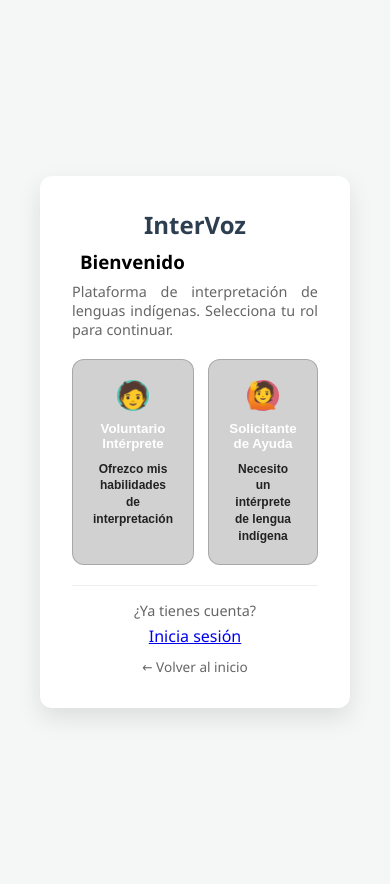
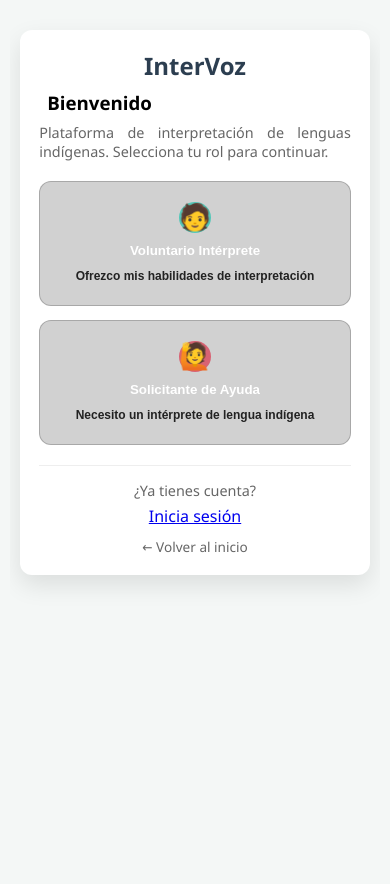
Before and after one commit to Juanbg988/intervoz, a PHP site: page /registroOpciones.html in a window 390 px wide. After the commit the page ends 585 px from the top, so only its background shows below. Run offline with PHP 8.4, Linux system fonts and the light colour scheme.

Commit message:
style modified

```diff
--- a/assets/css/style.css
+++ b/assets/css/style.css
@@ -559,3 +559,135 @@ LENGUAS
     font-weight: 700;
     font-size: 18px;
 }
+
+/* =========================================================
+   FIX RESPONSIVE INTERVOZ
+========================================================= */
+
+/* 1. Opciones de registro */
+.role-grid{
+    display: grid;
+    grid-template-columns: 1fr 1fr;
+    gap: 14px;
+}
+
+.role-btn{
+    width: 100%;
+    min-width: 0;
+}
+
+/* 3. Dashboard solicitante */
+.quick-action{
+    width: 100%;
+    max-width: 100%;
+    overflow: hidden;
+}
+
+.quick-action .form-group{
+    width: 100%;
+}
+
+.quick-action select{
+    height: 46px;
+}
+
+.btn-municipio{
+    width: 46px !important;
+    min-width: 46px;
+    height: 46px;
+    padding: 0 !important;
+    font-size: 20px;
+    display: flex;
+    align-items: center;
+    justify-content: center;
+    flex-shrink: 0;
+}
+
+.btn-sm{
+    width: 40px !important;
+    min-width: 40px;
+    height: 40px;
+    padding: 0 !important;
+}
+
+/* 4. Dashboard intérprete */
+.langs-display{
+    width: 100%;
+    max-width: 100%;
+    display: flex;
+    flex-wrap: wrap;
+    gap: 10px;
+    overflow: hidden;
+}
+
+.lang-chip{
+    max-width: 100%;
+    word-break: break-word;
+}
+
+.toggle-track{
+    width: 48px !important;
+    height: 26px !important;
+    border-radius: 999px;
+    position: relative;
+    flex-shrink: 0;
+}
+
+.toggle-thumb{
+    width: 20px !important;
+    height: 20px !important;
+    top: 3px !important;
+    left: 3px !important;
+}
+
+.toggle-track.on .toggle-thumb{
+    left: 25px !important;
+}
+
+/* Mobile */
+@media (max-width: 600px){
+
+    .role-grid{
+        grid-template-columns: 1fr;
+    }
+
+    .card{
+        width: 100% !important;
+        max-width: 100% !important;
+        height: auto !important;
+        max-height: 90vh;
+        overflow-y: auto;
+    }
+
+    .quick-action{
+        padding: 18px 14px;
+    }
+
+    .quick-action .form-group[style*="display: flex"]{
+        flex-direction: row !important;
+        gap: 8px !important;
+    }
+
+    .quick-action select{
+        min-width: 0;
+    }
+
+    .btn-municipio{
+        width: 46px !important;
+        min-width: 46px;
+        height: 46px;
+    }
+
+    .availability-toggle{
+        gap: 10px;
+    }
+
+    .langs-display{
+        flex-direction: column;
+    }
+
+    .lang-chip{
+        width: 100%;
+        border-radius: 12px;
+    }
+}
--- a/style.css
+++ b/style.css
@@ -40,11 +40,13 @@ html, body{
 
 .card {
     background: white;
-    width: 350px;
+    width: 100%;
     max-width: 600px;
+    max-height: 90vh;
     padding: 2rem;
     border-radius: var(--r2);
     box-shadow: 0 10px 25px rgba(0,0,0,0.1);
+    overflow-y: auto;
 }
 
 h2 {
@@ -176,3 +178,33 @@ button:hover { background: #2980b9; }
     color: #444;
     margin-top: 10px;
 }
+
+@media (max-width: 600px){
+
+    html, body{
+        padding: 10px;
+        align-items: flex-start;
+    }
+
+    .card{
+        width: 100% !important;
+        max-width: 100%;
+        padding: 1.2rem;
+        margin: 10px 0;
+    }
+
+    form div[style*="display: flex"]{
+        flex-direction: column !important;
+        gap: 0 !important;
+    }
+
+    .documentos-grid{
+        flex-direction: column;
+        align-items: center;
+    }
+
+    .btn-subir{
+        width: 100%;
+        max-width: 220px;
+    }
+}
```
Also changed, not shown: pages/call/esperaAceptacion.html (+5 -5 lines). Lines whose indentation alone changed are shown as unchanged.
